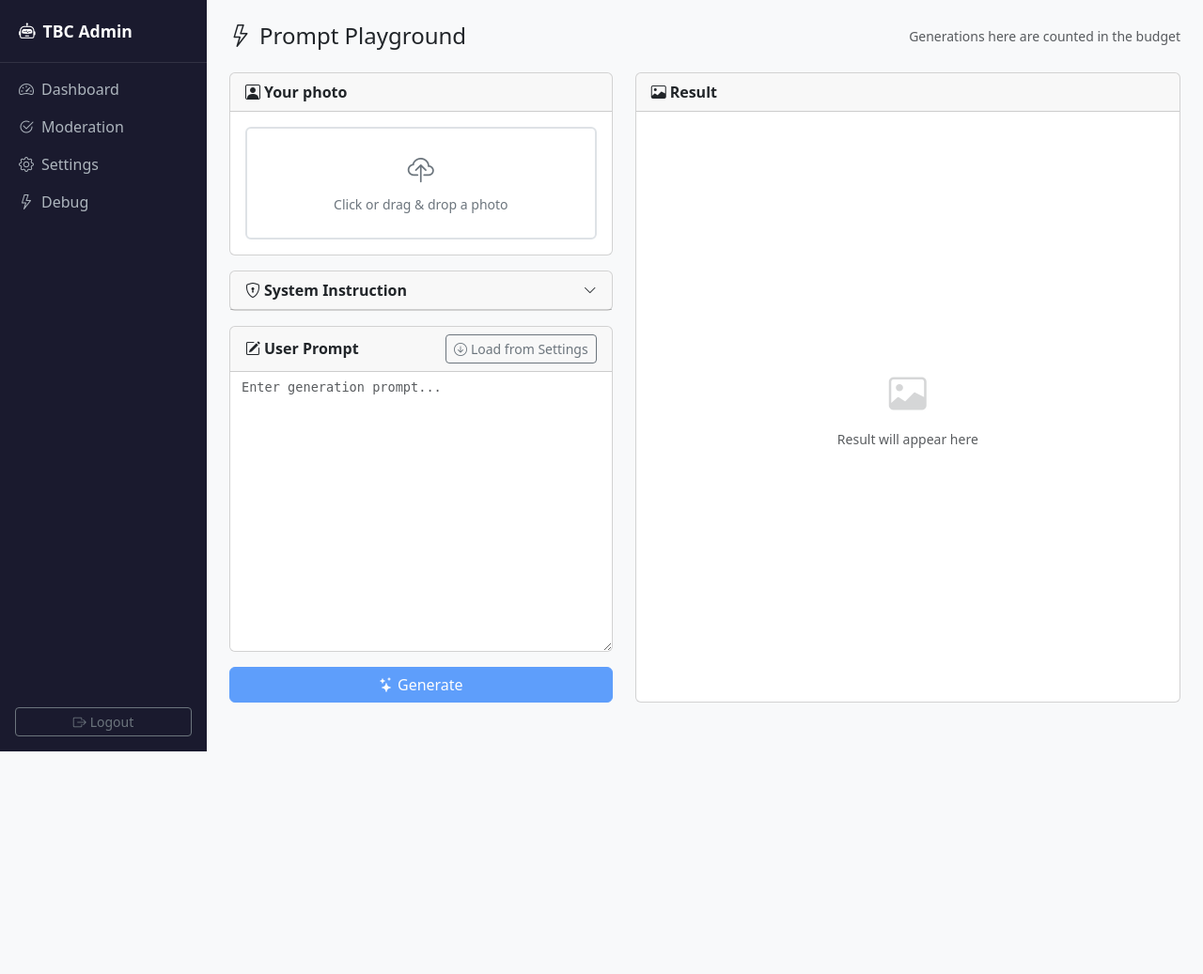
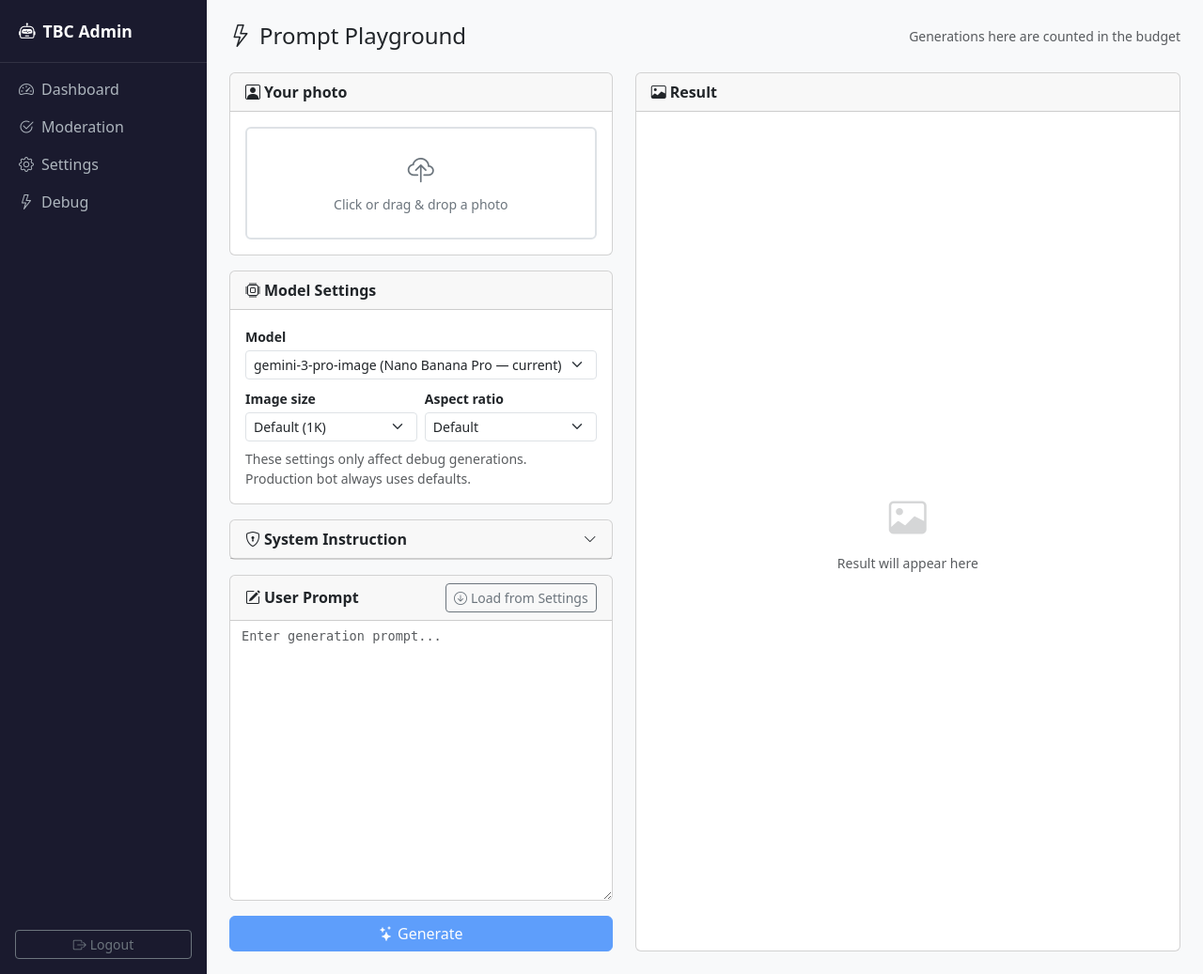
Before and after one commit to mikitavalkunovich-innowise/TBC-Ambassador-Bot, a FastAPI app: template app/admin/templates/debug.html in a window 1280 px wide. Shown: the whole page at 94% size. Before the commit the page ends 800 px from the top, so only its background shows below. Run offline with FastAPI, Linux system fonts and the light colour scheme; the template is opened without the code that fills it, so the values that code supplies are empty; parts of the project's set-up code (start-up, migrations or seed data) failed here and were passed over.

Commit message:
Add model/size/aspect-ratio controls to debug playground
- Add model, image_size, aspect_ratio params to generate_composite_photo;
  production bot always uses defaults (no behaviour change)
- Pass response_format to GenerateContentConfig when image_size or aspect_ratio
  is specified (per Gemini 3 image generation docs)
- Add Model Settings card to debug.html with:
    - Model selector: gemini-3-pro-image / gemini-3.1-flash-image / gemini-2.5-flash-image
    - Image size: Default (1K) / 1K / 2K / 4K
    - Aspect ratio: Default / 1:1 / 9:16 / 4:5 / 3:4 / 4:3 / 16:9
- Extend result metadata card: cost, tokens, image size, model + aspect ratio

Co-authored-by: Cursor <cursoragent@cursor.com>

```diff
--- a/app/admin/templates/debug.html
+++ b/app/admin/templates/debug.html
@@ -30,6 +30,47 @@
         <div id="photoStatus" class="small text-muted mt-2 d-none">
           <i class="bi bi-check-circle-fill text-success me-1"></i>Photo ready
           <a href="#" id="changePhoto" class="ms-2 text-secondary">Change</a>
+        </div>
+      </div>
+    </div>
+
+    <!-- Model settings -->
+    <div class="card mb-3">
+      <div class="card-header fw-semibold"><i class="bi bi-cpu me-1"></i>Model Settings</div>
+      <div class="card-body">
+        <div class="row g-2">
+          <div class="col-12">
+            <label class="form-label small fw-semibold mb-1">Model</label>
+            <select id="modelSelect" class="form-select form-select-sm">
+              <option value="gemini-3-pro-image" selected>gemini-3-pro-image (Nano Banana Pro — current)</option>
+              <option value="gemini-3.1-flash-image">gemini-3.1-flash-image (Nano Banana 2 — faster)</option>
+              <option value="gemini-2.5-flash-image">gemini-2.5-flash-image (Nano Banana — older)</option>
+            </select>
+          </div>
+          <div class="col-6">
+            <label class="form-label small fw-semibold mb-1">Image size</label>
+            <select id="imageSizeSelect" class="form-select form-select-sm">
+              <option value="" selected>Default (1K)</option>
+              <option value="1K">1K (~1024px)</option>
+              <option value="2K">2K (~2048px)</option>
+              <option value="4K">4K (~4096px)</option>
+            </select>
+          </div>
+          <div class="col-6">
+            <label class="form-label small fw-semibold mb-1">Aspect ratio</label>
+            <select id="aspectRatioSelect" class="form-select form-select-sm">
+              <option value="" selected>Default</option>
+              <option value="1:1">1:1 (square)</option>
+              <option value="9:16">9:16 (portrait / stories)</option>
+              <option value="4:5">4:5 (Instagram portrait)</option>
+              <option value="3:4">3:4 (portrait)</option>
+              <option value="4:3">4:3 (landscape)</option>
+              <option value="16:9">16:9 (wide)</option>
+            </select>
+          </div>
+        </div>
+        <div class="form-text mt-2">
+          These settings only affect debug generations. Production bot always uses defaults.
         </div>
       </div>
     </div>
@@ -88,7 +129,7 @@
              class="d-none img-fluid rounded shadow-sm" style="max-height:600px;">
         <div id="resultMeta" class="d-none mt-3 w-100">
           <div class="row g-2 text-center">
-            <div class="col-6">
+            <div class="col-4">
               <div class="card bg-light">
                 <div class="card-body py-2">
                   <div class="small text-muted">Cost</div>
@@ -96,15 +137,24 @@
                 </div>
               </div>
             </div>
-            <div class="col-6">
+            <div class="col-4">
               <div class="card bg-light">
                 <div class="card-body py-2">
-                  <div class="small text-muted">Input tokens</div>
+                  <div class="small text-muted">Tokens</div>
                   <div class="fw-bold" id="metaTokens">—</div>
                 </div>
               </div>
             </div>
+            <div class="col-4">
+              <div class="card bg-light">
+                <div class="card-body py-2">
+                  <div class="small text-muted">Size</div>
+                  <div class="fw-bold" id="metaSize">—</div>
+                </div>
+              </div>
+            </div>
           </div>
+          <div class="text-muted small mt-2 text-center" id="metaModel">—</div>
           <a id="resultDownload" href="#" download="generated.webp"
              class="btn btn-outline-secondary btn-sm mt-2 w-100">
             <i class="bi bi-download me-1"></i>Download
@@ -216,10 +266,20 @@
 
     try {
       const sysInstruct = document.getElementById('sysInstructTextarea').value.trim();
+      const model = document.getElementById('modelSelect').value;
+      const imageSize = document.getElementById('imageSizeSelect').value;
+      const aspectRatio = document.getElementById('aspectRatioSelect').value;
       const resp = await fetch('/admin/debug/generate', {
         method: 'POST',
         headers: { 'Content-Type': 'application/json' },
-        body: JSON.stringify({ photo_id: photoId, prompt, system_instruction: sysInstruct }),
+        body: JSON.stringify({
+          photo_id: photoId,
+          prompt,
+          system_instruction: sysInstruct,
+          model,
+          image_size: imageSize,
+          aspect_ratio: aspectRatio,
+        }),
       });
       const data = await resp.json();
 
@@ -231,6 +291,8 @@
 
       document.getElementById('metaCost').textContent = '$' + data.cost_usd.toFixed(4);
       document.getElementById('metaTokens').textContent = data.input_tokens.toLocaleString();
+      document.getElementById('metaSize').textContent = data.image_size;
+      document.getElementById('metaModel').textContent = data.model + ' · ' + data.aspect_ratio;
       resultDownload.href = data.image_url;
       resultMeta.classList.remove('d-none');
 
```
Also changed, not shown: app/admin/routes/debug.py (+9 -0 lines), app/services/ai_service.py (+21 -2 lines).
